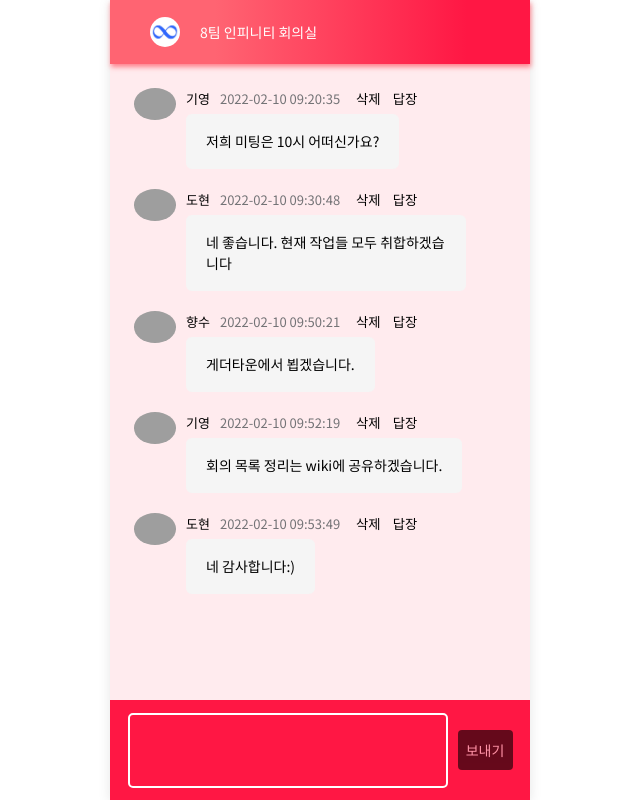
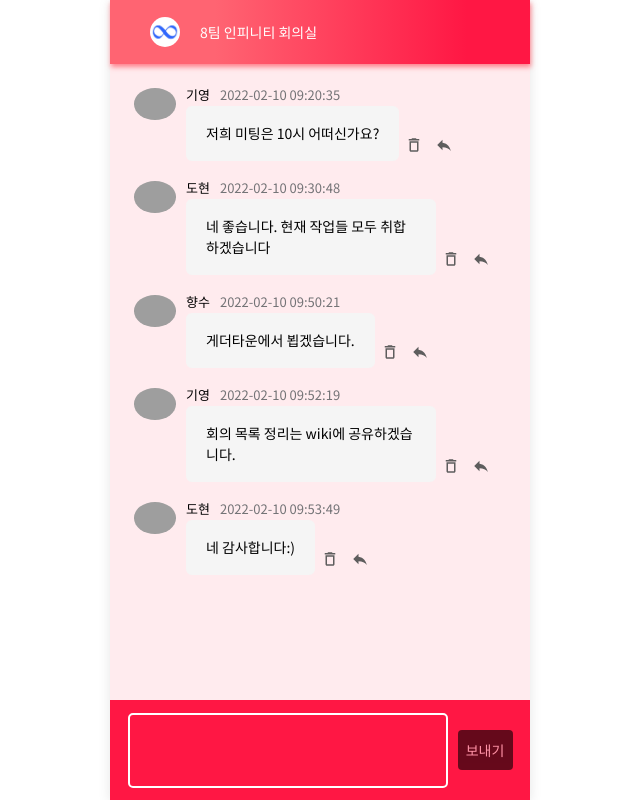
Before and after one commit to 2201infinity/swit-messenger, a React (Create React App) app: page /main in a window 1280 px wide. Shown: the whole page, without its empty margins (320-960 px from the left). Built offline with nearby package versions, Linux system fonts and the light colour scheme; grey boxes are pictures that could not be loaded.

Commit message:
feat: 메세지 버튼 아이콘 연결

```diff
--- a/src/components/messenger/ChatRoom.tsx
+++ b/src/components/messenger/ChatRoom.tsx
@@ -12,6 +12,7 @@ import { useSelector } from "react-redux";
 import ImageBox from "../common/ImageBox";
 import { scrollbar } from "styles/utilStyles";
 import ChatHeader from "components/messenger/ChatHeader";
+import { DeleteIcon, ReplyIcon } from "assets/icons";
 
 export const ChatRoom = () => {
   const user = useSelector(userSelecter);
@@ -55,12 +56,19 @@ export const ChatRoom = () => {
                 <UserName>
                   {userName}
                   <span>{date}</span>
-                  <button onClick={() => onClickDeleteButton(msg)}>삭제</button>
-                  <button onClick={() => onReplyMessage(msg)}>답장</button>
                 </UserName>
-                <Message myMessage={msg.userId === user.userId}>
-                  <div dangerouslySetInnerHTML={{ __html: content }} />
-                </Message>
+
+                <FlexBox>
+                  <Message myMessage={msg.userId === user.userId}>
+                    <div dangerouslySetInnerHTML={{ __html: content }} />
+                  </Message>
+                  <MessageButton onClick={() => onClickDeleteButton(msg)}>
+                    <DeleteIcon />
+                  </MessageButton>
+                  <MessageButton onClick={() => onReplyMessage(msg)}>
+                    <ReplyIcon />
+                  </MessageButton>
+                </FlexBox>
               </MessageContainer>
             </MessageBox>
           );
@@ -108,13 +116,22 @@ const MessageBox = styled.div<{ isMyMessage: boolean }>`
   flex-direction: ${(props) => (props.isMyMessage ? "row-reverse" : "row")};
   align-items: flex-start;
   margin-bottom: 20px;
-  flex-wrap: wrap;
   span {
     width: ${(props) => (props.isMyMessage ? "auto" : "100%")};
     font-size: ${({ theme }) => theme.fontSize.smallText};
     color: ${({ theme }) => theme.colors.gray};
     margin: 0 10px;
   }
+`;
+
+const MessageButton = styled.button`
+  display: flex;
+  align-items: flex-end;
+  margin-bottom: 6px;
+`;
+
+const FlexBox = styled.div`
+  display: flex;
 `;
 
 const UserName = styled.p`
--- a/src/components/messenger/Message.tsx
+++ b/src/components/messenger/Message.tsx
@@ -1,4 +1,4 @@
-import styled, { css } from 'styled-components';
+import styled, { css } from "styled-components";
 
 interface IMyMessageProps {
   myMessage?: boolean;
@@ -28,5 +28,5 @@ const MessageContainer = styled.div<{ isMyMessage: boolean }>`
   padding: 17px 20px;
   border-radius: 6px;
   line-height: 1.5;
-  max-width: 280px;
+  max-width: 250px;
 `;
```
Also changed, not shown: src/assets/icons/delete_black_18dp.svg, src/assets/icons/reply_black_18dp.svg.
